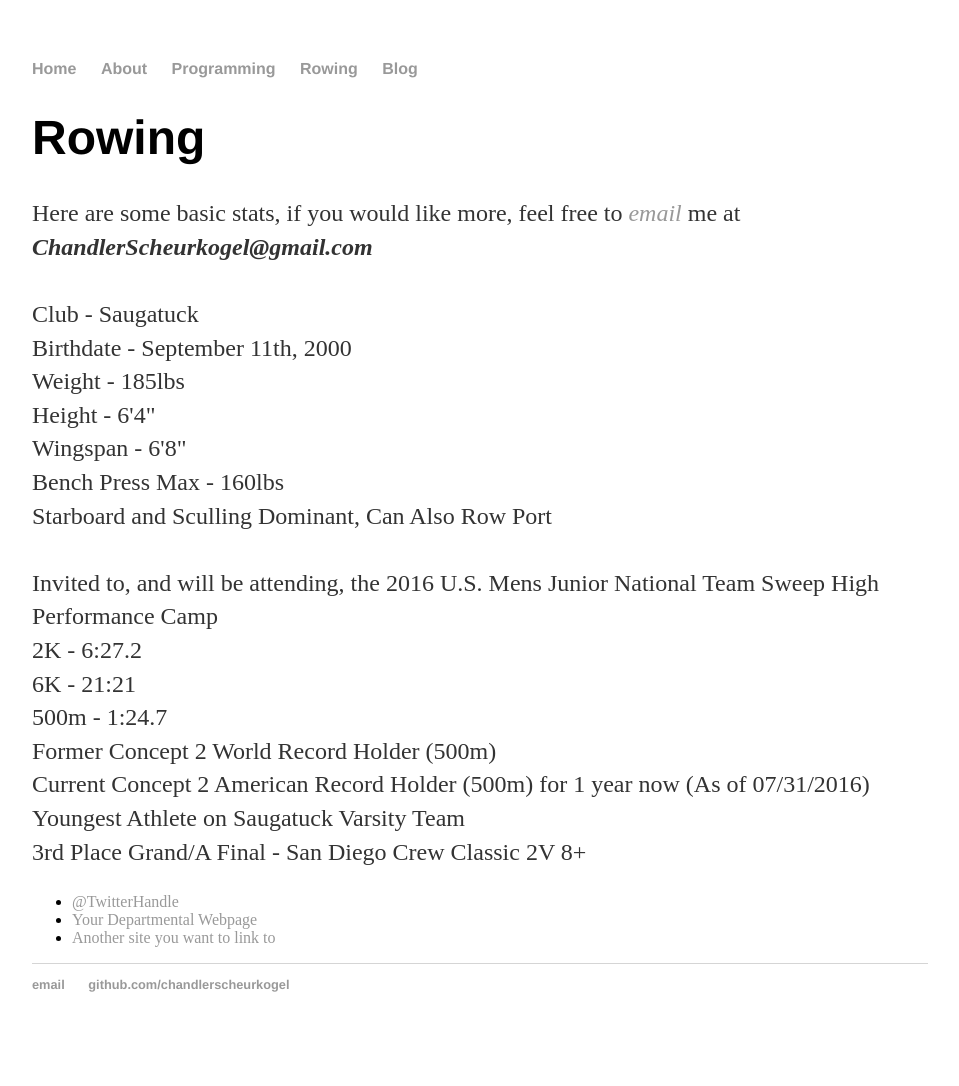
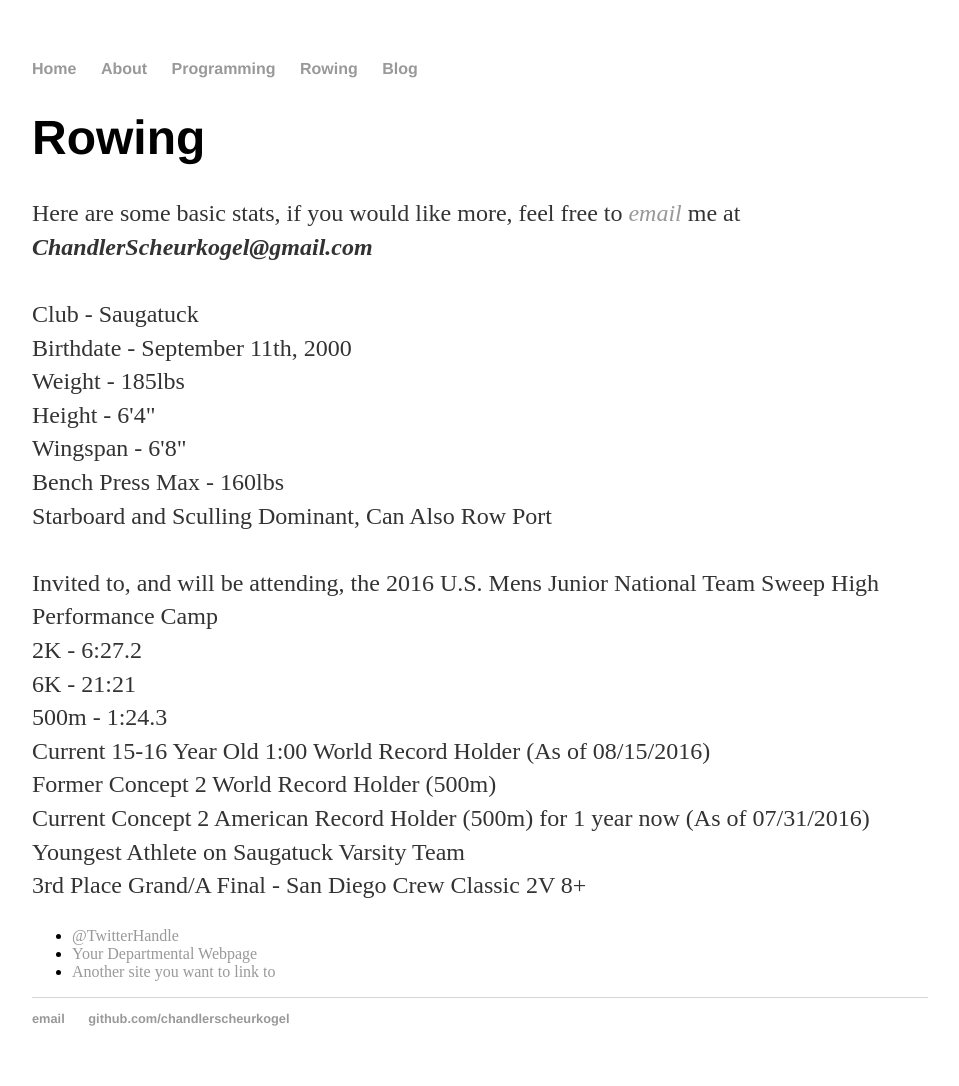
Before and after one commit to ChandlerScheurkogel/ChandlerScheurkogel.github.io, a Jekyll site: the page built from rowing/index.html, in a window 1280 px wide. Shown: the whole page, without its empty margins (160-1119 px from the left). Built offline with Jekyll 4.4.1, drawn with Linux system fonts in a browser that asks for light colours; nearby versions of some CDN libraries; library files that are not in the unit come from our copies; before the commit the page ends 1052 px from its top, so only the background shows below that.

Commit message:
Update index.html

```diff
--- a/rowing/index.html
+++ b/rowing/index.html
@@ -17,7 +17,7 @@
 		<div class="rowing">
 			<h1>Rowing</h1>
 
-			<p>Here are some basic stats, if you would like more, feel free to <a href="mailto:chandlerscheurkogel@gmail.com"><i>email</i></a> me at <b><i>ChandlerScheurkogel@gmail.com</i></b><BR> <BR> Club - Saugatuck<BR>Birthdate - September 11th, 2000<BR>Weight - 185lbs<BR>Height - 6'4"<BR>Wingspan - 6'8"<BR>Bench Press Max - 160lbs<BR>Starboard and Sculling Dominant, Can Also Row Port<BR><BR>Invited to, and will be attending, the 2016 U.S. Mens Junior National Team Sweep High Performance Camp<BR>2K - 6:27.2<BR>6K - 21:21<BR>500m - 1:24.7<BR>Former Concept 2 World Record Holder (500m)<BR>Current Concept 2 American Record Holder (500m) for 1 year now (As of 07/31/2016)<BR>Youngest Athlete on Saugatuck Varsity Team<BR>3rd Place Grand/A Final - San Diego Crew Classic 2V 8+<BR></p>
+			<p>Here are some basic stats, if you would like more, feel free to <a href="mailto:chandlerscheurkogel@gmail.com"><i>email</i></a> me at <b><i>ChandlerScheurkogel@gmail.com</i></b><BR> <BR> Club - Saugatuck<BR>Birthdate - September 11th, 2000<BR>Weight - 185lbs<BR>Height - 6'4"<BR>Wingspan - 6'8"<BR>Bench Press Max - 160lbs<BR>Starboard and Sculling Dominant, Can Also Row Port<BR><BR>Invited to, and will be attending, the 2016 U.S. Mens Junior National Team Sweep High Performance Camp<BR>2K - 6:27.2<BR>6K - 21:21<BR>500m - 1:24.3<BR>Current 15-16 Year Old 1:00 World Record Holder (As of 08/15/2016)<BR>Former Concept 2 World Record Holder (500m)<BR>Current Concept 2 American Record Holder (500m) for 1 year now (As of 07/31/2016)<BR>Youngest Athlete on Saugatuck Varsity Team<BR>3rd Place Grand/A Final - San Diego Crew Classic 2V 8+<BR></p>
 
 			<ul class="contacts">
 				<li><a href="#">@TwitterHandle</a></li>
```
